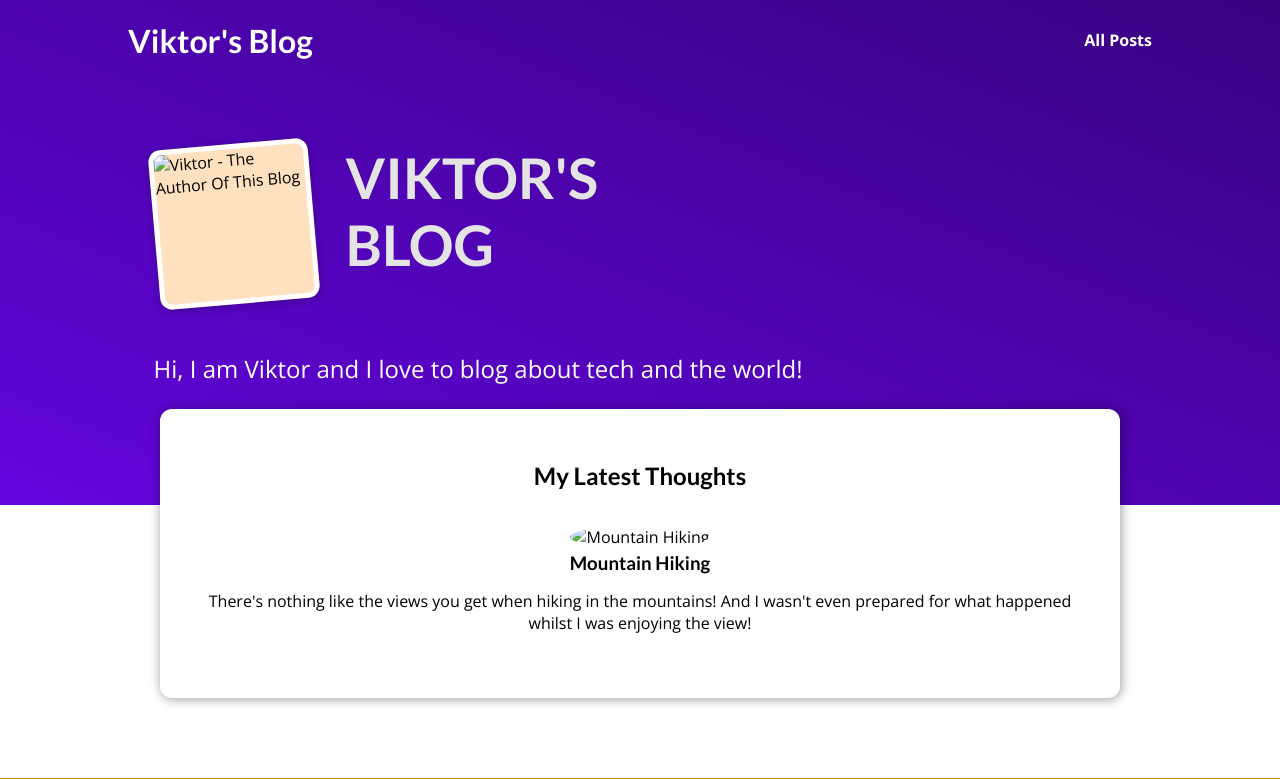
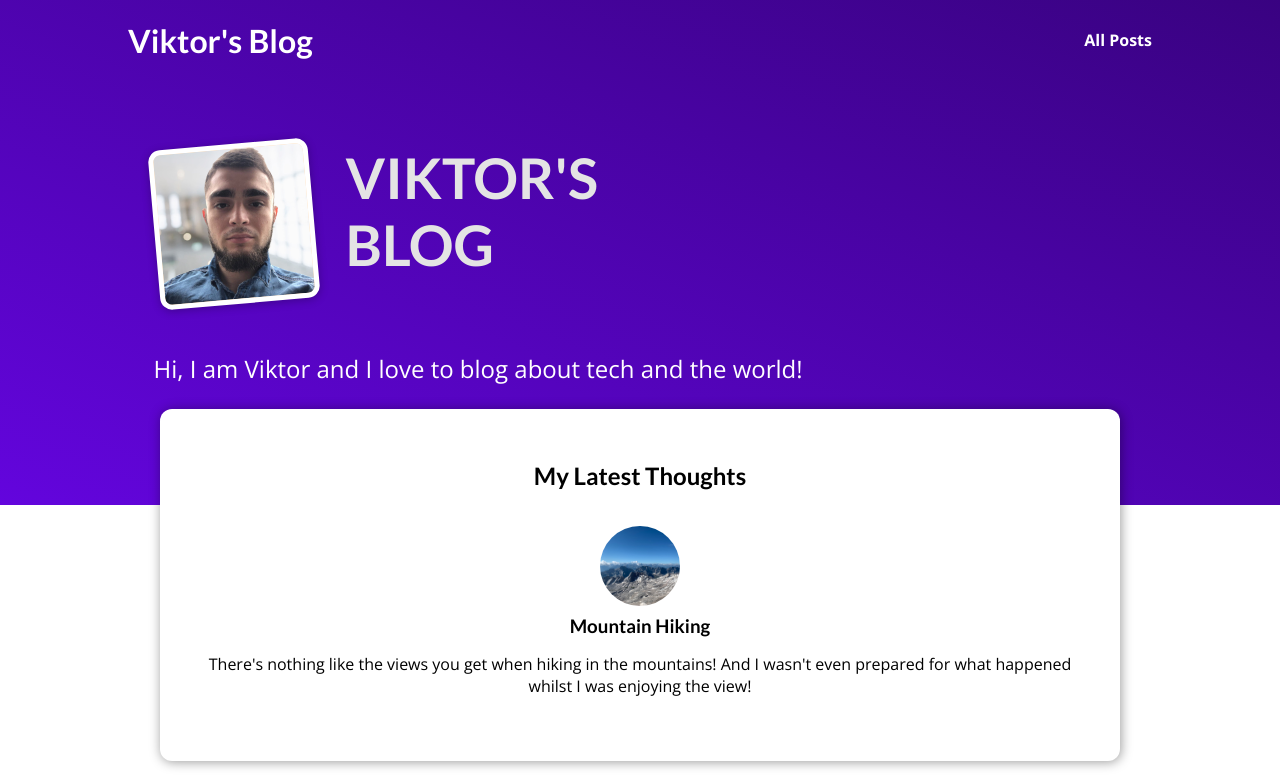
Before and after one commit to fullengineer/my_site, a Django app: page / in a window 1280 px wide. Shown: the top 779 px of the page. Run offline with Django 5.2, Linux system fonts and the light colour scheme.

Commit message:
Add images as static files

```diff
--- a/blog/static/blog/index.css
+++ b/blog/static/blog/index.css
@@ -41,7 +41,7 @@
     width: 10rem;
     height: 10rem;
     object-fit: cover;
-    object-position: top;
+    object-position: center;
     border: 5px solid white;
     border-radius: 12px;
     background-color: #ffe1bf;
--- a/blog/templates/blog/index.html
+++ b/blog/templates/blog/index.html
@@ -19,7 +19,7 @@
 
     <section id="welcome">
         <header>
-            <img src="" alt="Viktor - The Author Of This Blog">
+            <img src="{% static 'blog/images/viktor.jpeg' %}" alt="Viktor - The Author Of This Blog">
             <h2>VIKTOR'S BLOG</h2>
         </header>
         <p>Hi, I am Viktor and I love to blog about tech and the world!</p>
@@ -32,7 +32,7 @@
             <li>
                 <article class="post">
                     <a href="">
-                        <img src="" alt="Mountain Hiking">
+                        <img src="{% static 'blog/images/mountains.jpg' %}" alt="Mountain Hiking">
                         <div class="post__content">
                             <h3>Mountain Hiking</h3>
                             <p>
```
Also changed, not shown: blog/static/blog/images/coding.jpg (added), blog/static/blog/images/mountains.jpg (added), blog/static/blog/images/viktor.jpeg (added), blog/static/blog/images/woods.jpg (added).
